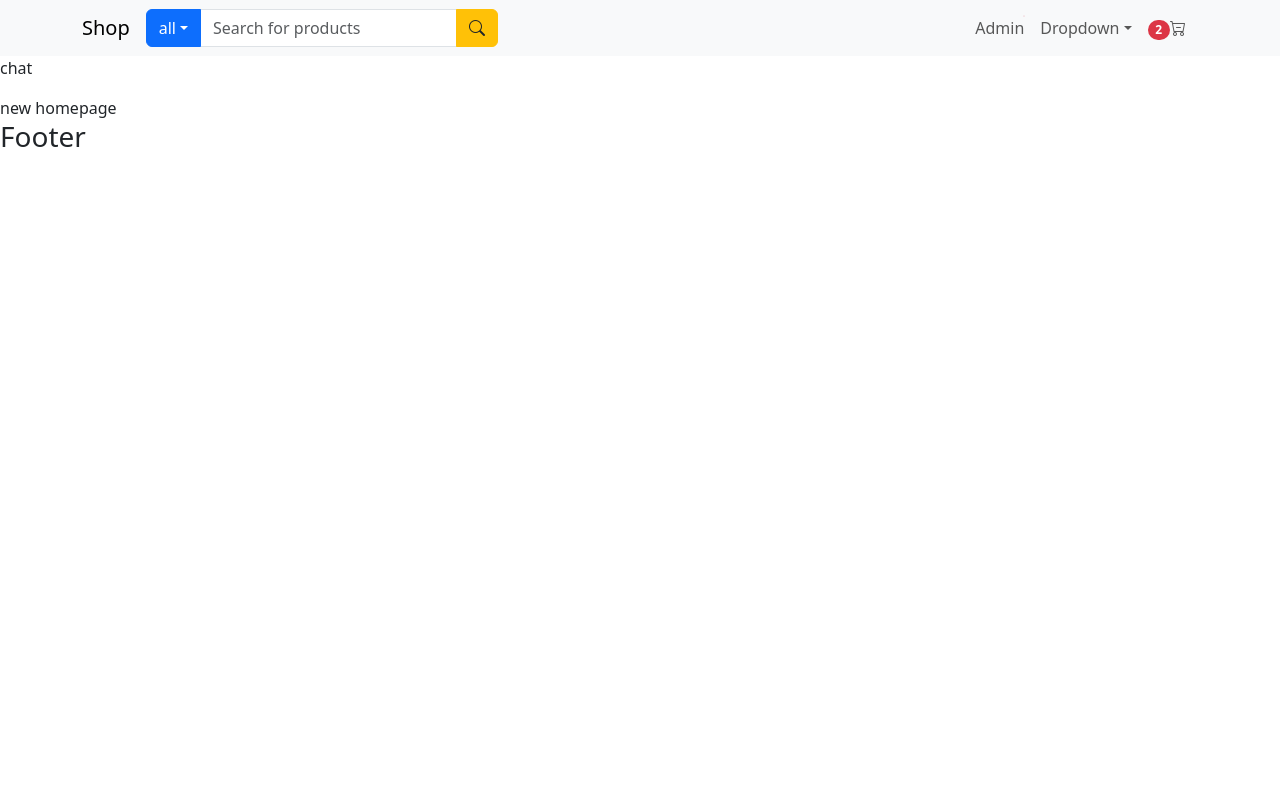
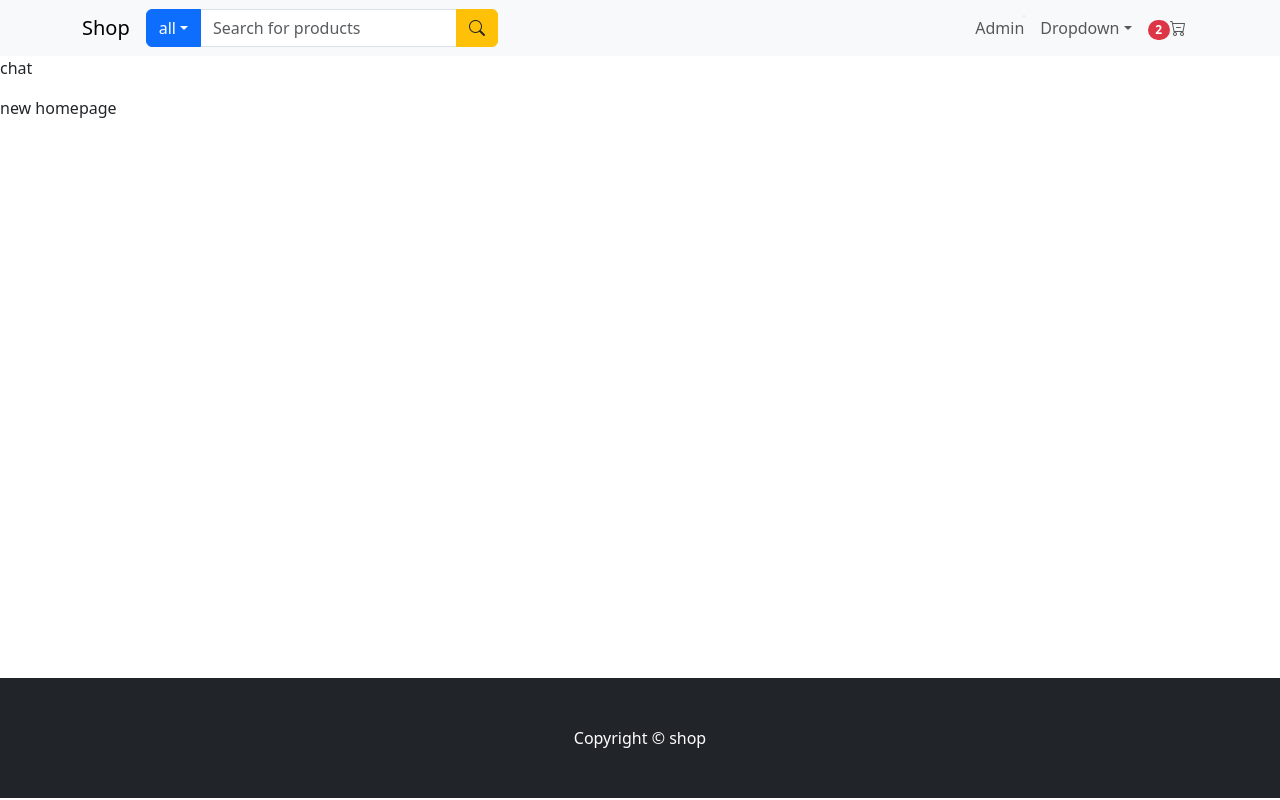
Before and after one commit to Selliott456/mern-stack-store, a React (Create React App) app in the folder frontend/: page / in a window 1280 px wide. Built offline with nearby package versions, Linux system fonts and the light colour scheme.

Commit message:
adds footer styles

```diff
--- a/frontend/src/components/FooterComponent.js
+++ b/frontend/src/components/FooterComponent.js
@@ -1,5 +1,17 @@
+import { Container, Row, Col } from "react-bootstrap";
+
 const FooterComponent = () => {
-  return <h3>Footer</h3>;
+  return (
+    <footer>
+      <Container fluid>
+        <Row className="mt-5">
+          <Col className="bg-dark text-white text-center py-5">
+            Copyright &copy; shop
+          </Col>
+        </Row>
+      </Container>
+    </footer>
+  );
 };
 
 export default FooterComponent;
--- a/frontend/src/index.css
+++ b/frontend/src/index.css
@@ -0,0 +1,14 @@
+html {
+  position: relative;
+  min-height: 100% ;
+}
+
+body {
+  margin-bottom: 170px;
+}
+footer {
+  position: absolute;
+  bottom: 0;
+  width: 100%;
+  height: 170px;
+}
```
